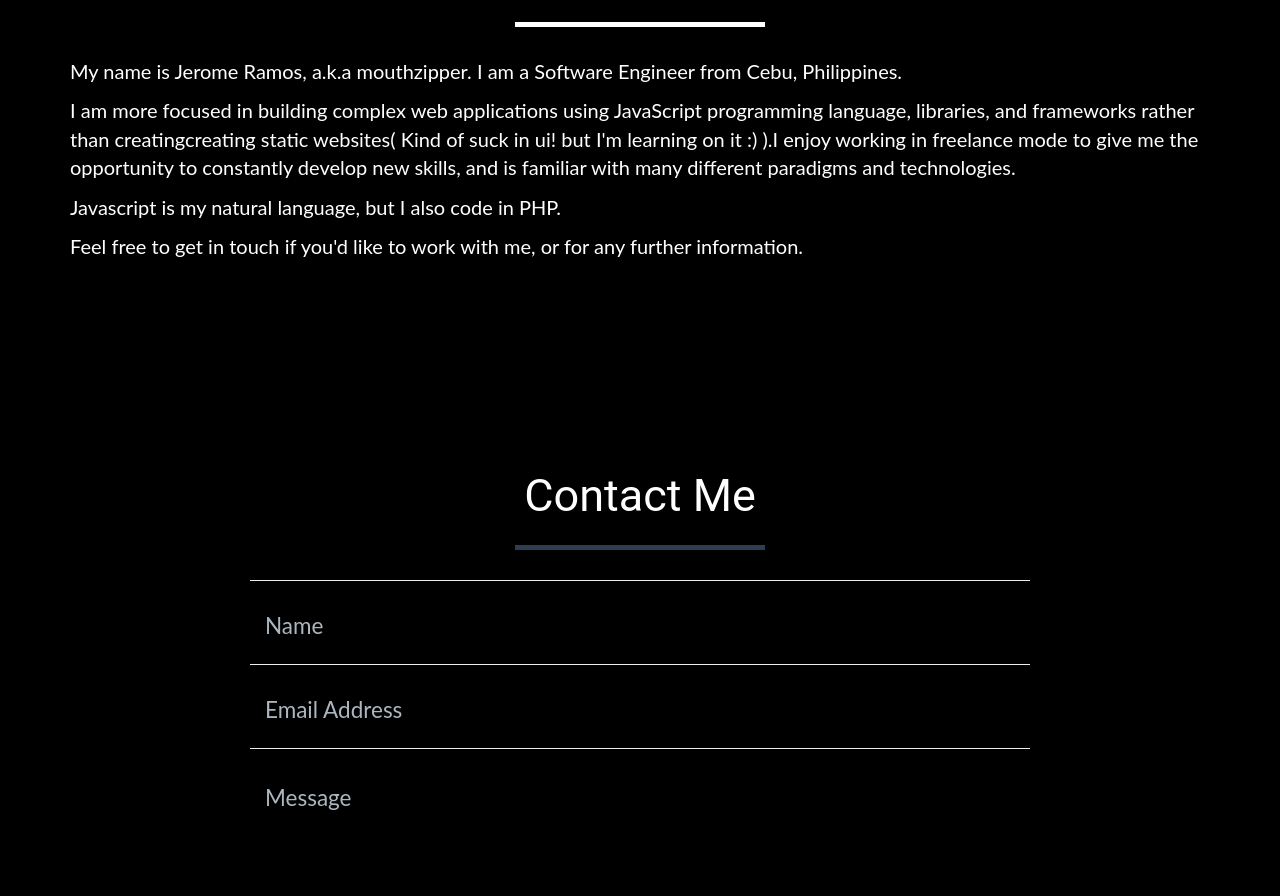
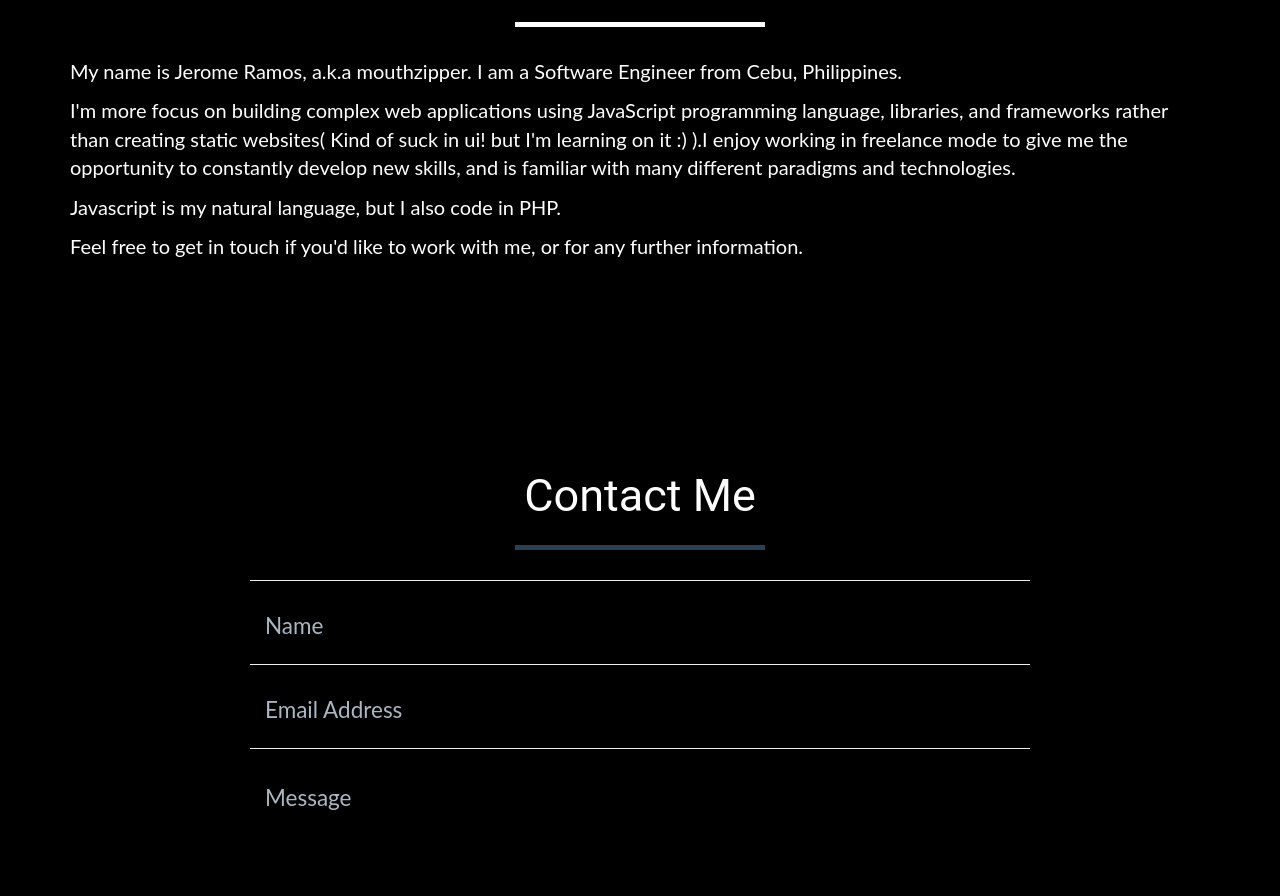
Before and after one commit to mouthzipper/mouthzipper.github.io, a plain HTML site: page index.html in a window 1280 px wide. Shown: the part 1147-2043 px from the top of the page. Drawn offline with nearby package versions, Linux system fonts and the light colour scheme; a script that the page names is missing.

Commit message:
edit about section

```diff
--- a/index.html
+++ b/index.html
@@ -91,7 +91,7 @@
             <div class="row">
                 <div class="col-xs-12">
                     <p>My name is Jerome Ramos, a.k.a mouthzipper. I am a Software Engineer from Cebu, Philippines.</p>
-                    <p>I am more focused in building complex web applications using JavaScript programming language, libraries, and frameworks rather than creatingcreating static websites( Kind of suck in ui! but I'm learning on it :) ).I enjoy working in
+                    <p>I'm more focus on building complex web applications using JavaScript programming language, libraries, and frameworks rather than creating static websites( Kind of suck in ui! but I'm learning on it :) ).I enjoy working in
                         freelance mode to give me the opportunity to constantly develop new skills, and is familiar with many different paradigms and technologies.</p>
                     <p>Javascript is my natural language, but I also code in PHP.</p>
                     <p>Feel free to get in touch if you'd like to work with me, or for any further information.</p>
```
